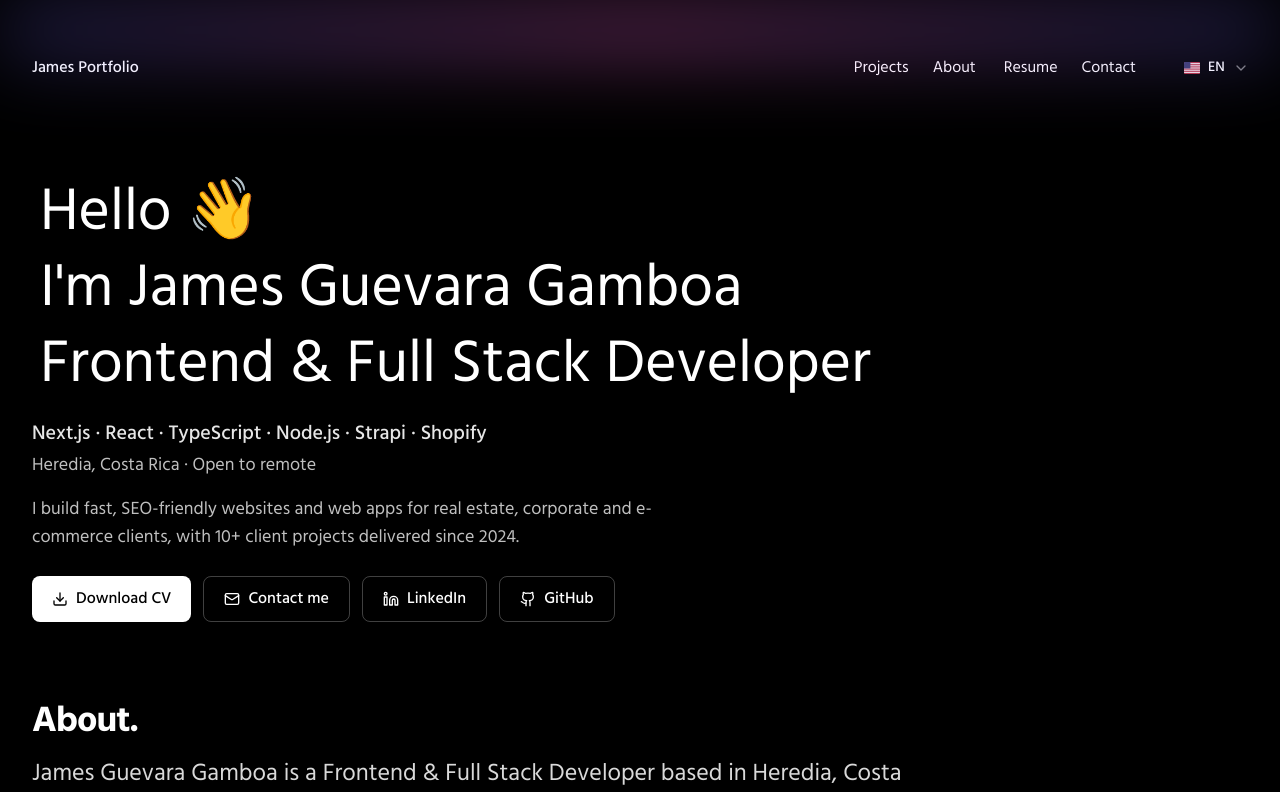
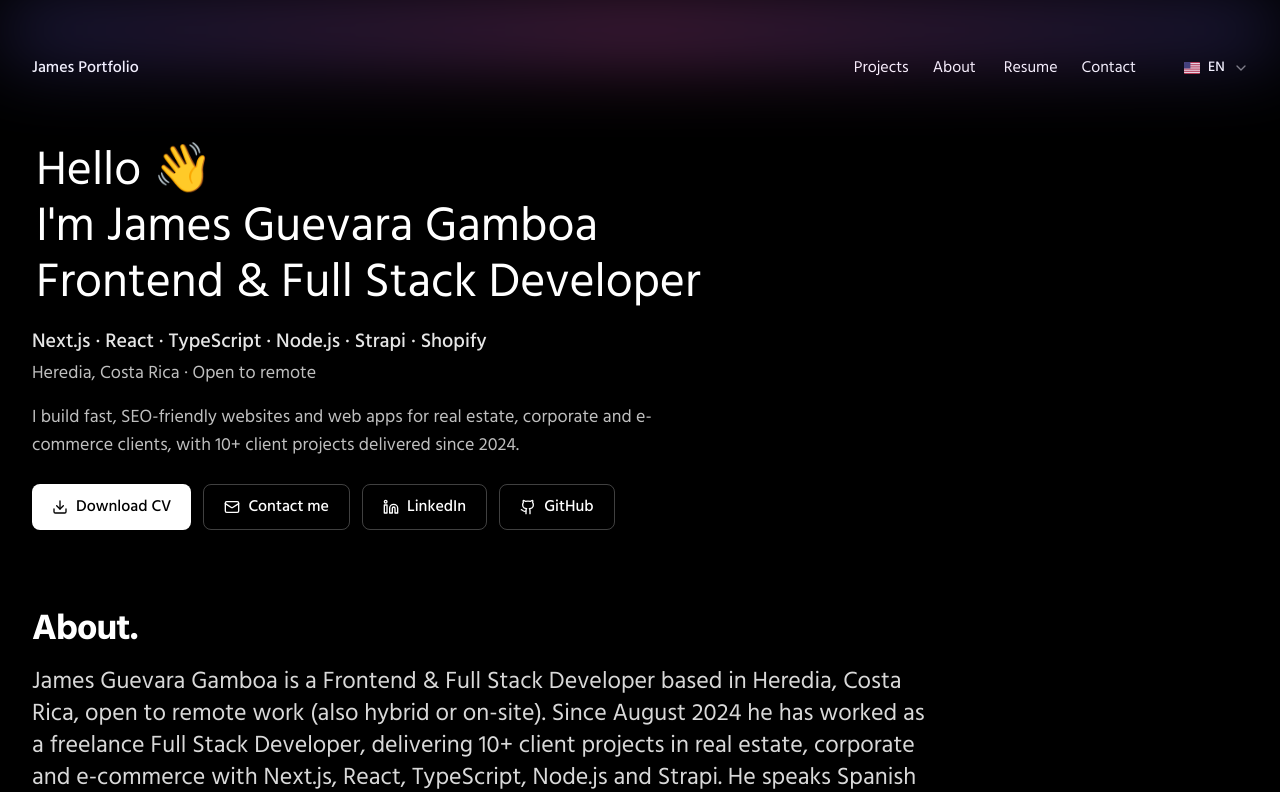
Before and after one commit to James-Gamboa/portfolio-james, a Next.js app: page /en in a window 1280 px wide. Shown: the top 792 px of the page. Built offline with nearby package versions, Linux system fonts and the light colour scheme.

Commit message:
style(hero): tighten hero type scale so CTAs stay above the fold

```diff
--- a/components/organisms/Hero/page.jsx
+++ b/components/organisms/Hero/page.jsx
@@ -24,14 +24,14 @@ const Hero = ({ lang, dict, data }) => {
   const github = socialLink(data, "github");
 
   return (
-    <div className="laptop:mt-20 mt-10">
+    <div className="laptop:mt-12 mt-10">
       <h1 className="mt-5">
         {lines.map(([text, width], index) => (
           <span
             key={text}
             data-hero-line=""
             style={{ "--hero-i": index }}
-            className={`block text-3xl tablet:text-6xl laptop:text-6xl laptopl:text-8xl p-1 tablet:p-2 text-bold ${width}`}
+            className={`block text-3xl tablet:text-5xl laptop:text-5xl laptopl:text-6xl leading-tight p-1 text-bold ${width}`}
           >
             {text}
           </span>
```
